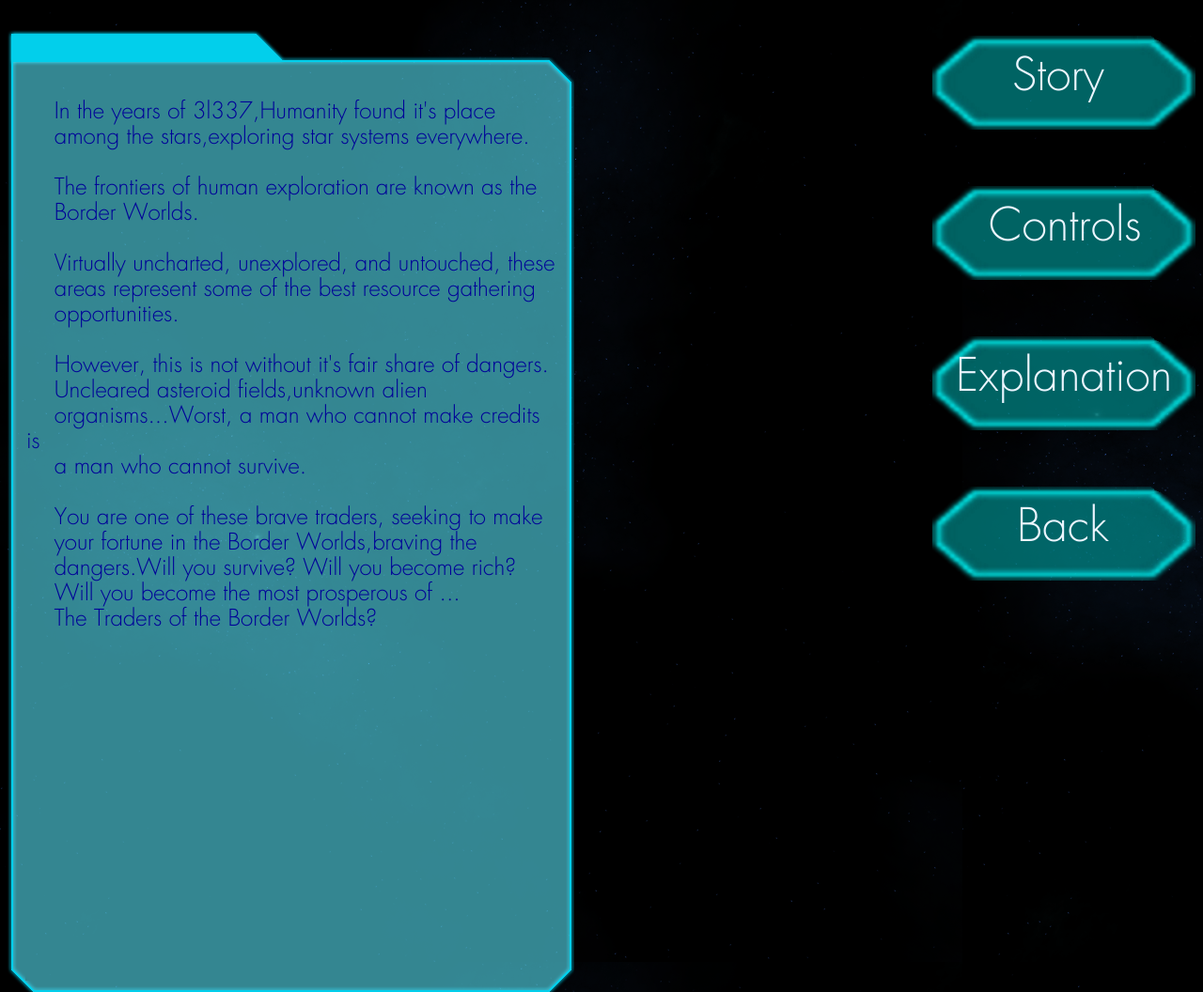
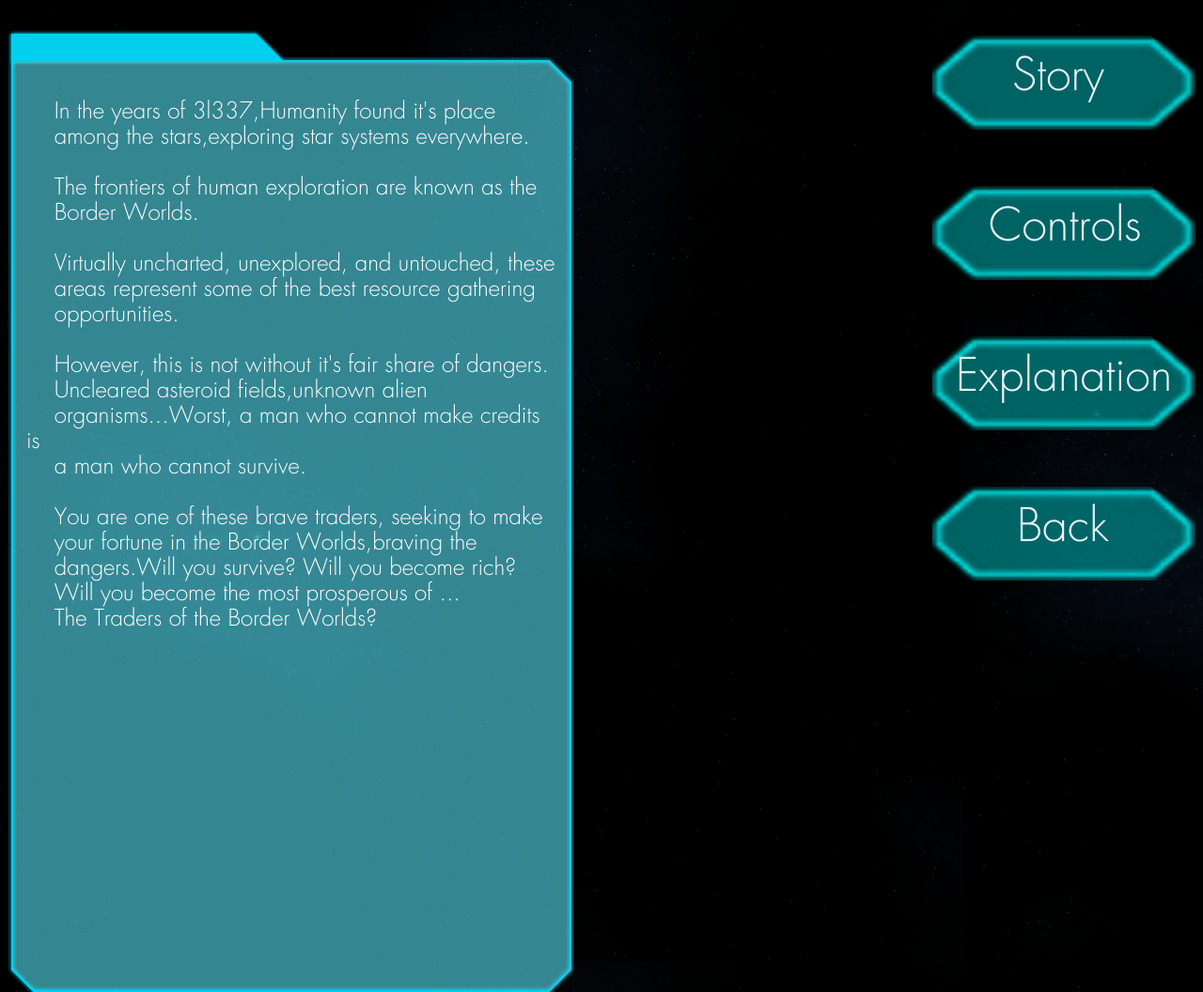
Before and after one commit to theNimja/BorderWorlds, a plain HTML site: page info/index.html in a window 1280 px wide. Shown: the whole page at 94% size. Drawn offline with nearby package versions, Linux system fonts and the light colour scheme.

Commit message:
info p font

```diff
--- a/info/context.css
+++ b/info/context.css
@@ -42,7 +42,7 @@ margin-top:18px;
 p {
 	font-family:Futura;
 	font-size:1.5em;
-	color:#000099;
+	color:#FFFFFF;
 	padding:20px;
 }
 #story1 {
```
